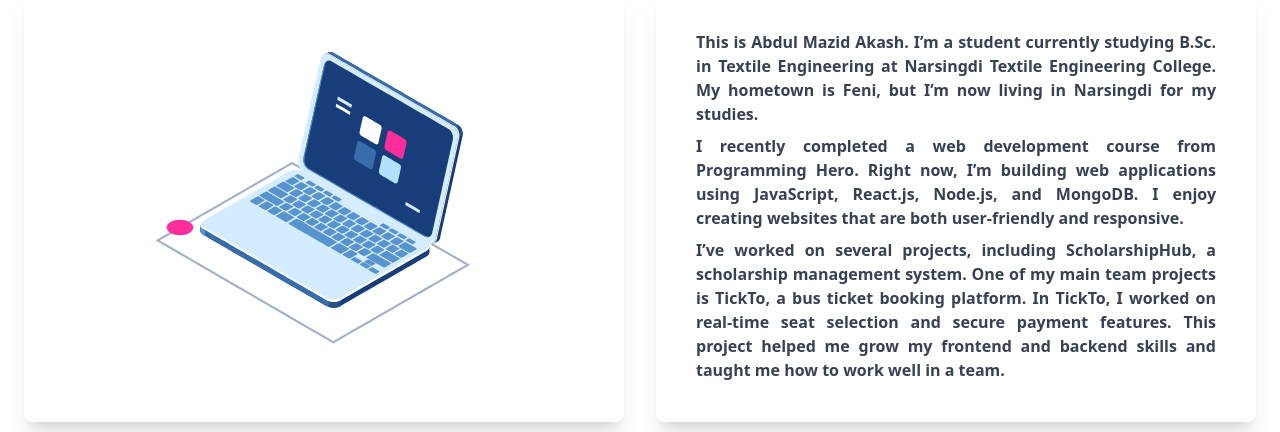
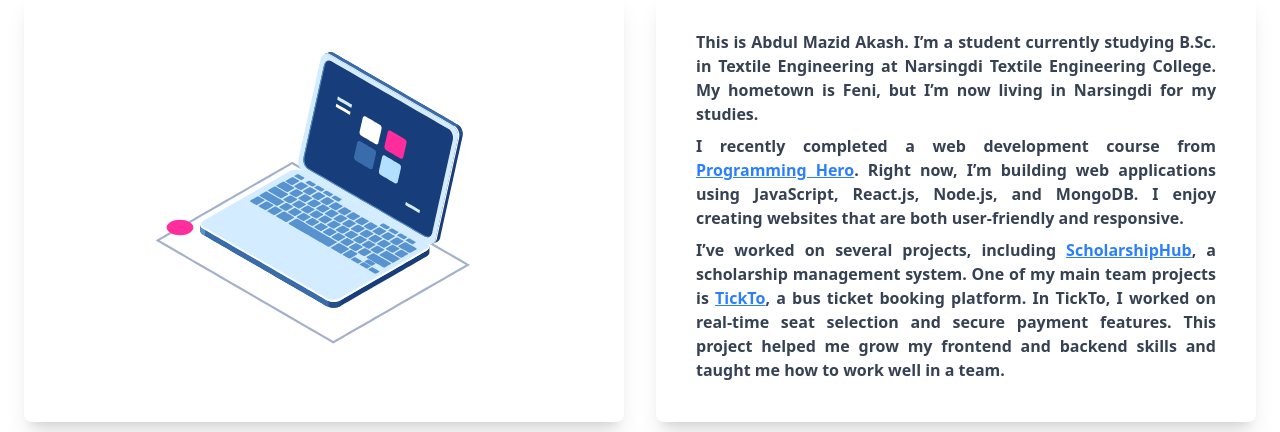
Before and after one commit to abdulmazidakash/professional-portfolio-2025, a React (Vite) app: page / in a window 1280 px wide. Shown: the part 840-1272 px from the top of the page. Built offline with nearby package versions, Linux system fonts and the light colour scheme; no server answers.

Commit message:
add: anchor tag add

```diff
--- a/src/pages/AboutMe/AboutMe.jsx
+++ b/src/pages/AboutMe/AboutMe.jsx
@@ -1,8 +1,5 @@
 import { useContext } from "react";
 import { motion } from "framer-motion";
-// import { FaLaptopCode } from "react-icons/fa";
-// import { GiShuttlecock } from "react-icons/gi";
-// import { MdSportsCricket } from "react-icons/md";
 import { ThemeContext } from "../../contexts/ThemeContext";
 import { Typewriter } from "react-simple-typewriter";
 import lottieAbout from '../../assets/lottie/about.json'
@@ -87,10 +84,10 @@
             This is Abdul Mazid Akash. I’m a student currently studying B.Sc. in Textile Engineering at Narsingdi Textile Engineering College. My hometown is Feni, but I’m now living in Narsingdi for my studies.
             </p>
             <p className="text-base font-semibold text-justify">
-            I recently completed a web development course from Programming Hero. Right now, I’m building web applications using JavaScript, React.js, Node.js, and MongoDB. I enjoy creating websites that are both user-friendly and responsive.
+            I recently completed a web development course from <a className="underline text-blue-500" target="_blank" href="https://www.programming-hero.com/">Programming Hero</a>. Right now, I’m building web applications using JavaScript, React.js, Node.js, and MongoDB. I enjoy creating websites that are both user-friendly and responsive.
             </p>
             <p className="text-base font-semibold text-justify">
-            I’ve worked on several projects, including ScholarshipHub, a scholarship management system. One of my main team projects is TickTo, a bus ticket booking platform. In TickTo, I worked on real-time seat selection and secure payment features. This project helped me grow my frontend and backend skills and taught me how to work well in a team.
+            I’ve worked on several projects, including <a className="underline text-blue-500" target="_blank" href="https://scholarship-hub-akash.netlify.app/">ScholarshipHub</a>, a scholarship management system. One of my main team projects is <a  className="underline text-blue-500" target="_blank" href="https://tickto-booking.netlify.app/">TickTo</a>, a bus ticket booking platform. In TickTo, I worked on real-time seat selection and secure payment features. This project helped me grow my frontend and backend skills and taught me how to work well in a team.
             </p>
           </div>
         </motion.div>
```
